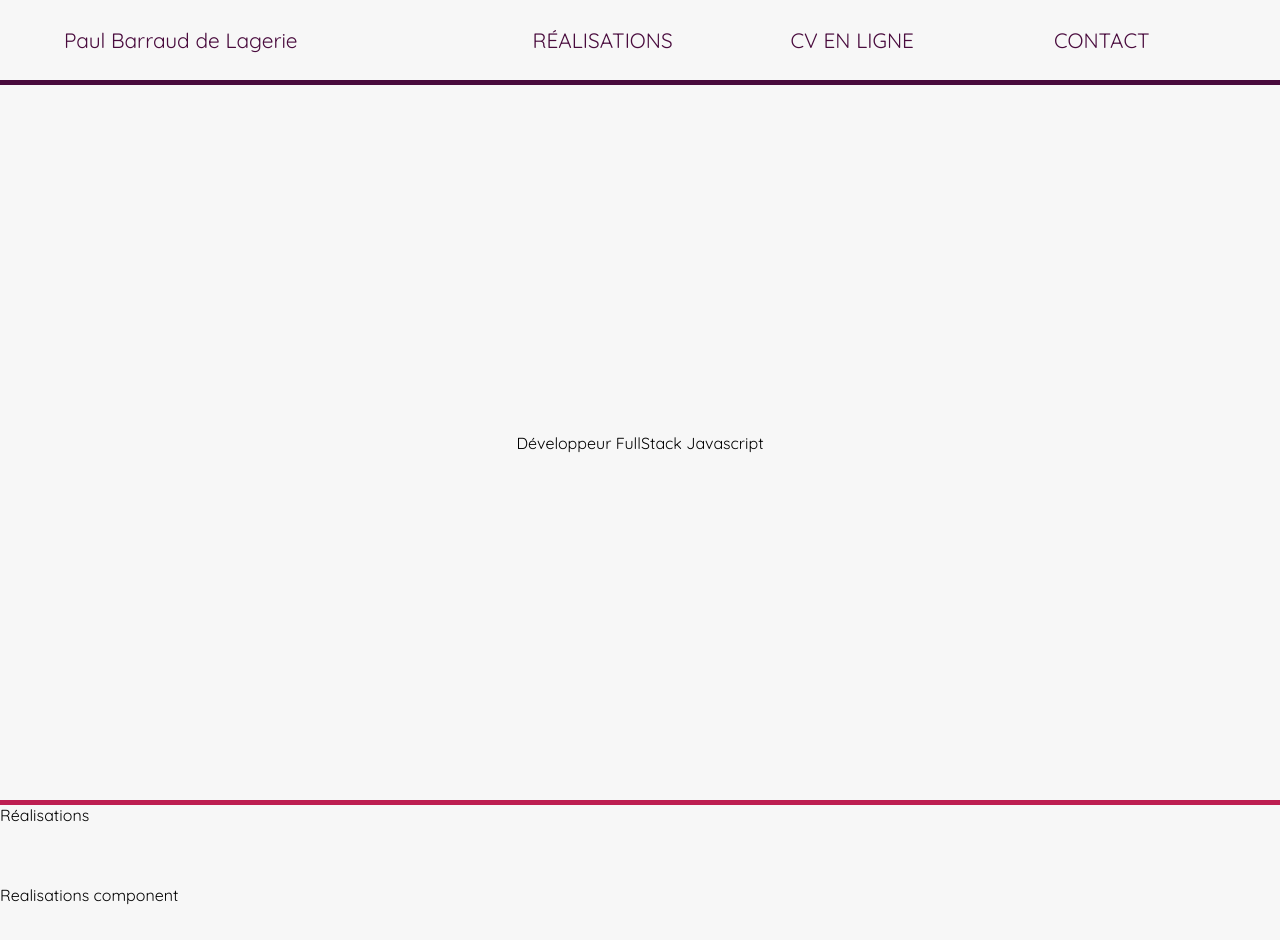
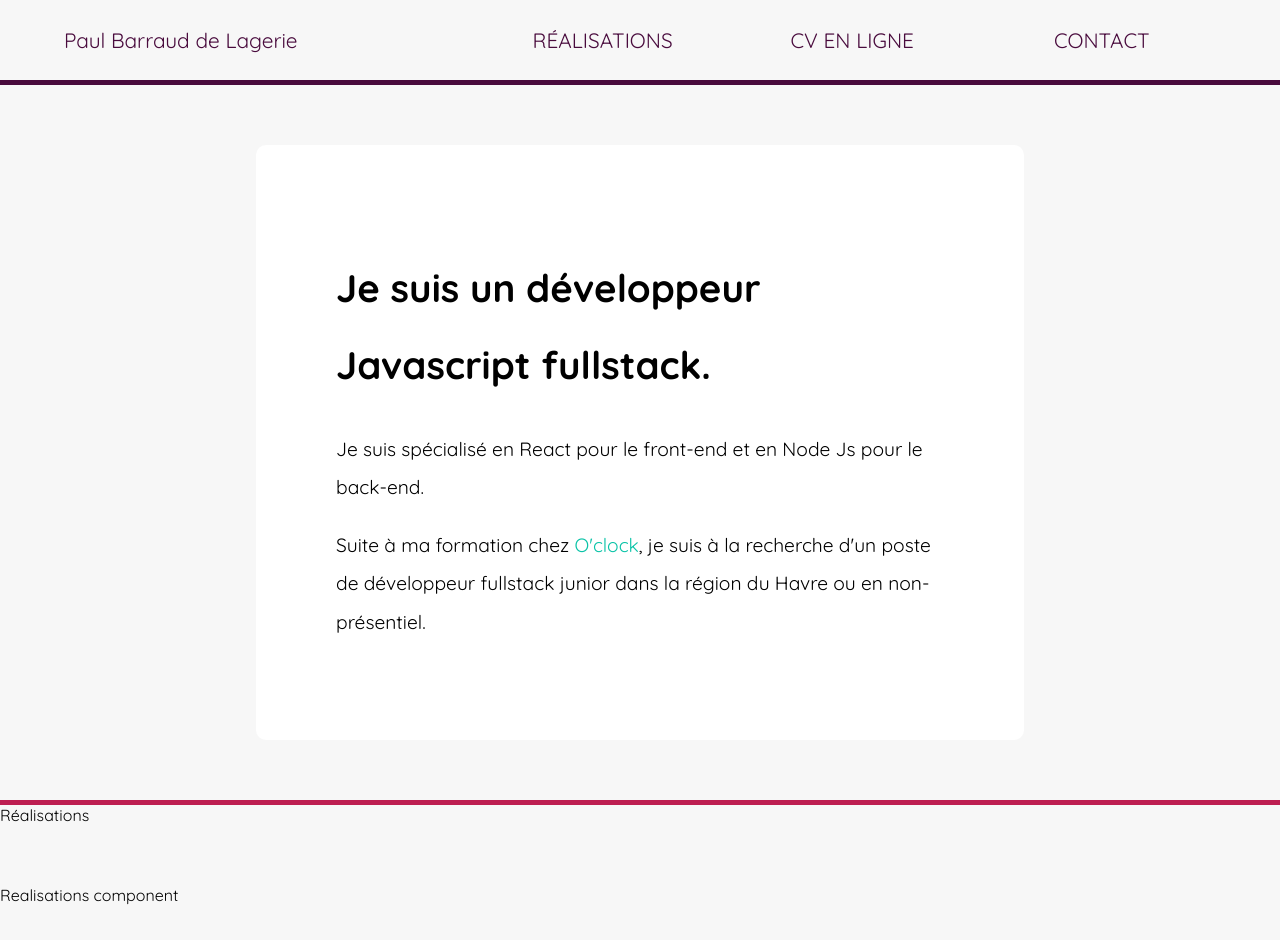
Before and after one commit to paulvscode/mycv, a React (Create React App) app: page / in a window 1280 px wide. Shown: the top 940 px of the page. Built offline with nearby package versions, Linux system fonts and the light colour scheme.

Commit message:
added description poste

```diff
--- a/src/Components/JobTitle/index.js
+++ b/src/Components/JobTitle/index.js
@@ -4,7 +4,26 @@ import "./styles.css";
 const JobTitle = () => {
   return (
     <div className='container-jobtitle'>
-      <div className='content-jobtitle'>Développeur FullStack Javascript</div>
+      <div className='content-jobtitle'>
+        <h1> Je suis un développeur Javascript fullstack.</h1>
+        <p>
+          Je suis spécialisé en React pour le front-end et en Node Js pour le
+          back-end.
+        </p>
+        <p>
+          Suite à ma formation chez{" "}
+          <a
+            target='_blank'
+            rel='noreferrer'
+            className='oclock'
+            href='https://oclock.io/'
+          >
+            O'clock
+          </a>
+          , je suis à la recherche d'un poste de développeur fullstack junior
+          dans la région du Havre ou en non-présentiel.
+        </p>
+      </div>
     </div>
   );
 };
--- a/src/Components/JobTitle/styles.css
+++ b/src/Components/JobTitle/styles.css
@@ -7,6 +7,15 @@
   align-items: center;
 }
 
+.content-jobtitle {
+  width: 60%;
+  background-color: white;
+  padding: 5rem;
+  border-radius: 10px;
+  font-size: 1.2rem;
+  line-height: 2;
+}
+
 @media (max-width: 375px) {
   .container-jobtitle {
     height: 100vh;
@@ -14,3 +23,8 @@
     margin-top: 0vh;
   }
 }
+
+.oclock {
+  color: #0ac3a7;
+  text-decoration: none;
+}
--- a/src/Components/UpArrow/styles.css
+++ b/src/Components/UpArrow/styles.css
@@ -2,8 +2,8 @@
 
 .up-arrow {
   position: fixed;
-  right: 20px;
-  bottom: 20px;
+  right: 8px;
+  bottom: 8px;
   font-size: 2rem;
   background-color: #490b3d;
   color: white;
```
